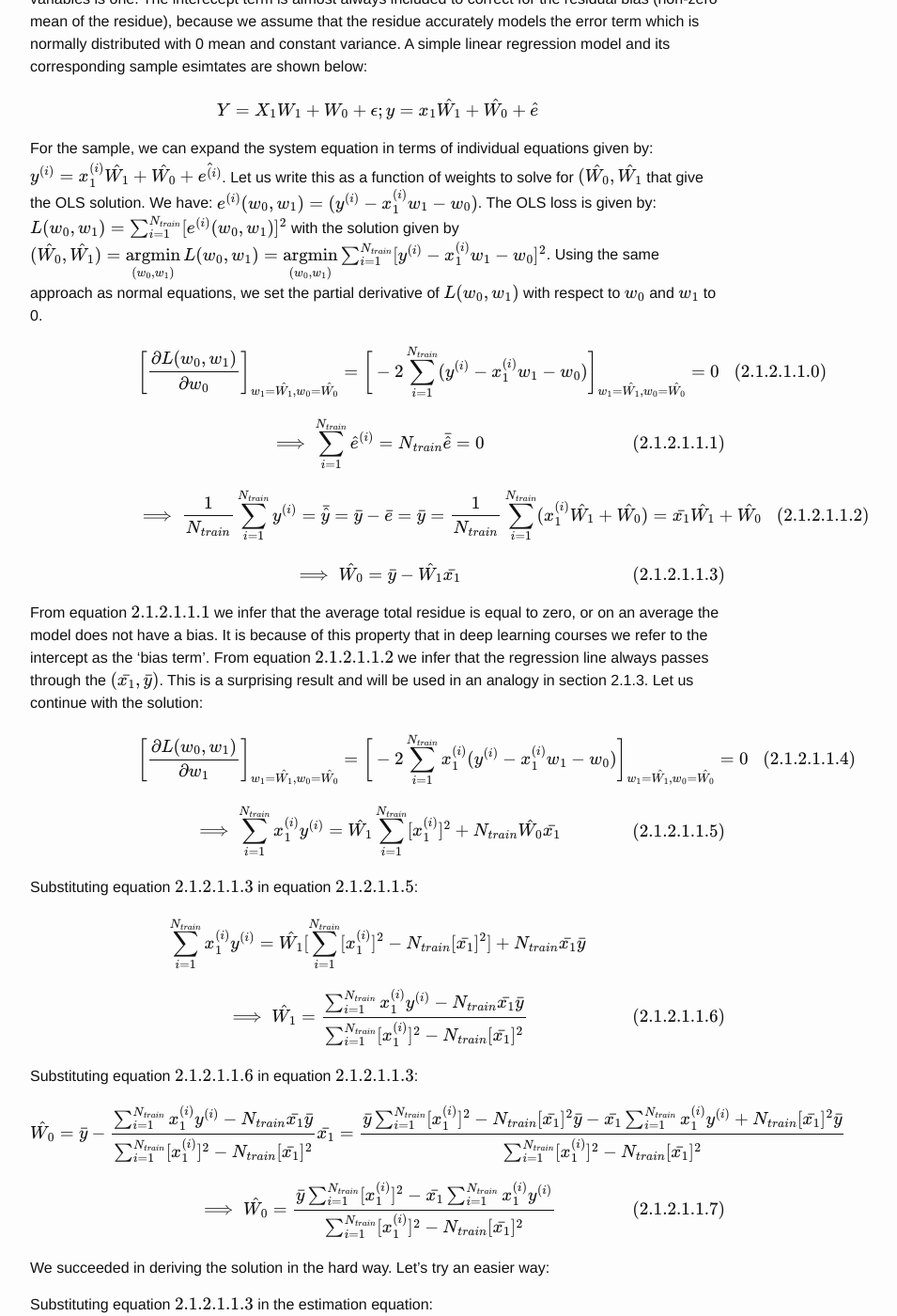
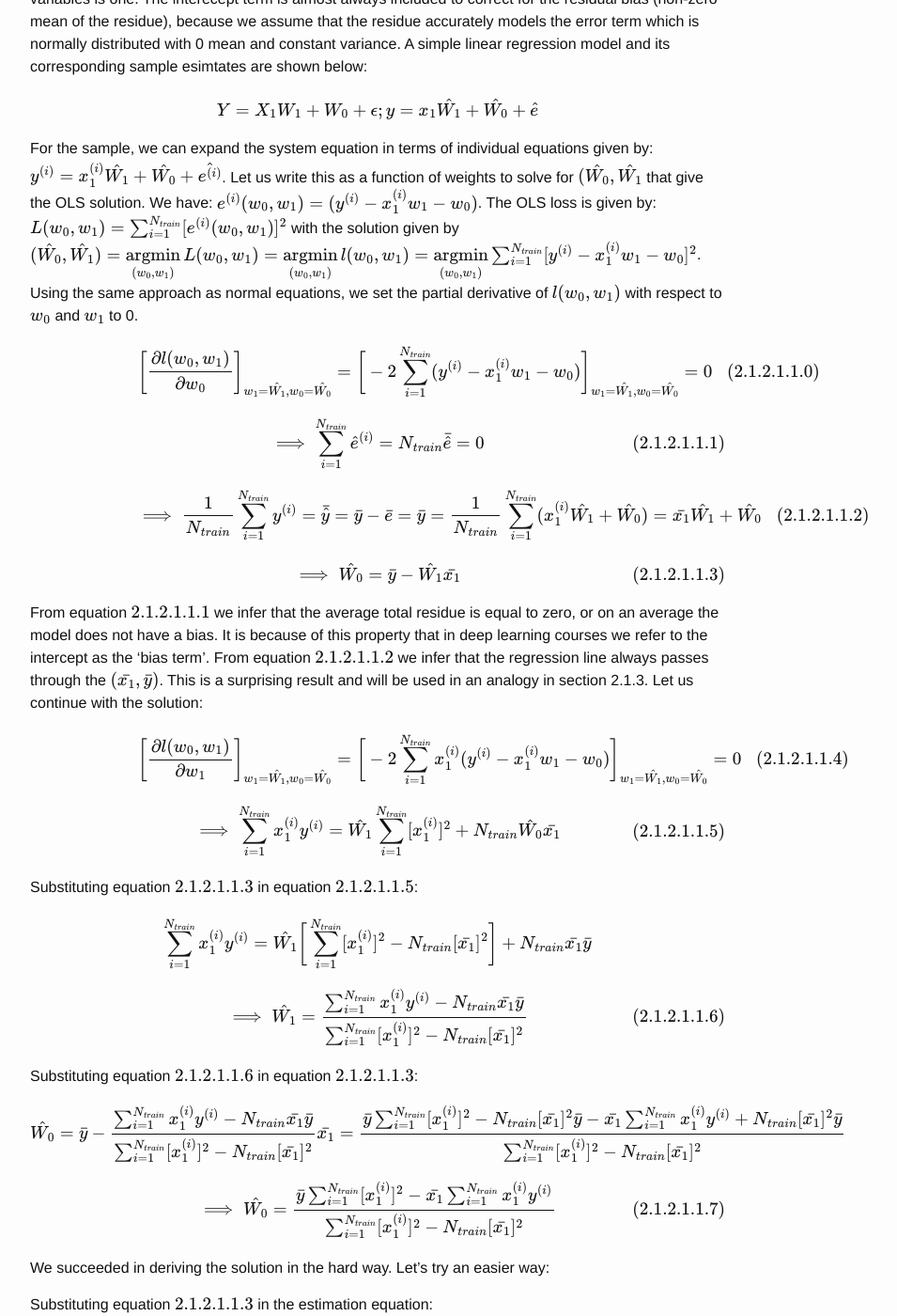
Before and after one commit to SNaveenMathew/ml_book, a Jekyll site: the page built from linear_regression.md, in a window 1280 px wide and 1400 px high, scrolled down 1875 px. Shown: the whole window at 94% size, without its empty margins (238-1193 px from the left). Built offline with Jekyll 4.4.1, drawn with Linux system fonts in a browser that asks for light colours; our own code applies the rules of GitHub Pages for plain Markdown files; formulas are drawn with MathJax 3; some of the changed text lies outside the part shown.

Commit message:
Replaced L with l where required

```diff
--- a/linear_regression.md
+++ b/linear_regression.md
@@ -48,9 +48,9 @@ Simple linear regression is a special case of linear regression in which the num
 
 $$Y = X_1 W_1 + W_0 + \epsilon; y = x_1 \hat{W_1} + \hat{W_0} + \hat{e}$$
 
-For the sample, we can expand the system equation in terms of individual equations given by: $y^{(i)} = x_1^{(i)} \hat{W_1} + \hat{W_0} + \hat{e^{(i)}}$. Let us write this as a function of weights to solve for $(\hat{W_0}, \hat{W_1}$ that give the OLS solution. We have: $e^{(i)}(w_0, w_1) = (y^{(i)} - x_1^{(i)} w_1 - w_0)$. The OLS loss is given by: $L(w_0, w_1) = \sum_{i=1}^{N_{train}}[e^{(i)}(w_0, w_1)]^2$ with the solution given by $(\hat{W_0}, \hat{W_1}) = \argmin \limits_{(w_0, w_1)} L(w_0, w_1) = \argmin \limits_{(w_0, w_1)} \sum_{i=1}^{N_{train}} [y^{(i)} - x_1^{(i)} w_1 - w_0]^2$. Using the same approach as normal equations, we set the partial derivative of $L(w_0, w_1)$ with respect to $w_0$ and $w_1$ to 0.
+For the sample, we can expand the system equation in terms of individual equations given by: $y^{(i)} = x_1^{(i)} \hat{W_1} + \hat{W_0} + \hat{e^{(i)}}$. Let us write this as a function of weights to solve for $(\hat{W_0}, \hat{W_1}$ that give the OLS solution. We have: $e^{(i)}(w_0, w_1) = (y^{(i)} - x_1^{(i)} w_1 - w_0)$. The OLS loss is given by: $L(w_0, w_1) = \sum_{i=1}^{N_{train}}[e^{(i)}(w_0, w_1)]^2$ with the solution given by $(\hat{W_0}, \hat{W_1}) = \argmin \limits_{(w_0, w_1)} L(w_0, w_1) = \argmin \limits_{(w_0, w_1)} l(w_0, w_1) = \argmin \limits_{(w_0, w_1)} \sum_{i=1}^{N_{train}} [y^{(i)} - x_1^{(i)} w_1 - w_0]^2$. Using the same approach as normal equations, we set the partial derivative of $l(w_0, w_1)$ with respect to $w_0$ and $w_1$ to 0.
 
-$$\bigg[\frac{\partial L(w_0, w_1)}{\partial w_0}\bigg]_{w_1 = \hat{W_1}, w_0 = \hat{W_0}} = \bigg[-2\sum_{i=1}^{N_{train}}(y^{(i)} - x_1^{(i)} w_1 - w_0)\bigg]_{w_1 = \hat{W_1}, w_0 = \hat{W_0}} = 0 \tag{2.1.2.1.1.0}$$
+$$\bigg[\frac{\partial l(w_0, w_1)}{\partial w_0}\bigg]_{w_1 = \hat{W_1}, w_0 = \hat{W_0}} = \bigg[-2\sum_{i=1}^{N_{train}}(y^{(i)} - x_1^{(i)} w_1 - w_0)\bigg]_{w_1 = \hat{W_1}, w_0 = \hat{W_0}} = 0 \tag{2.1.2.1.1.0}$$
 
 $$\implies \sum_{i=1}^{N_{train}} \hat{e}^{(i)} = N_{train} \bar{\hat{e}} = 0 \tag{2.1.2.1.1.1}$$
 
@@ -60,13 +60,13 @@ $$\implies \hat{W_0} = \bar{y} - \hat{W_1}\bar{x_1} \tag{2.1.2.1.1.3}$$
 
 From equation $2.1.2.1.1.1$ we infer that the average total residue is equal to zero, or on an average the model does not have a bias. It is because of this property that in deep learning courses we refer to the intercept as the 'bias term'. From equation $2.1.2.1.1.2$ we infer that the regression line always passes through the $(\bar{x_1}, \bar{y})$. This is a surprising result and will be used in an analogy in section 2.1.3. Let us continue with the solution:
 
-$$\bigg[\frac{\partial L(w_0, w_1)}{\partial w_1}\bigg]_{w_1 = \hat{W_1}, w_0 = \hat{W_0}} = \bigg[-2\sum_{i=1}^{N_{train}}x_1^{(i)}(y^{(i)} - x_1^{(i)} w_1 - w_0)\bigg]_{w_1 = \hat{W_1}, w_0 = \hat{W_0}} = 0 \tag{2.1.2.1.1.4}$$
+$$\bigg[\frac{\partial l(w_0, w_1)}{\partial w_1}\bigg]_{w_1 = \hat{W_1}, w_0 = \hat{W_0}} = \bigg[-2\sum_{i=1}^{N_{train}}x_1^{(i)}(y^{(i)} - x_1^{(i)} w_1 - w_0)\bigg]_{w_1 = \hat{W_1}, w_0 = \hat{W_0}} = 0 \tag{2.1.2.1.1.4}$$
 
 $$\implies \sum_{i=1}^{N_{train}} x_1^{(i)} y^{(i)} = \hat{W_1} \sum_{i=1}^{N_{train}} [x_1^{(i)}]^2 + N_{train} \hat{W_0}\bar{x_1} \tag{2.1.2.1.1.5}$$
 
 Substituting equation $2.1.2.1.1.3$ in equation $2.1.2.1.1.5$:
 
-$$\sum_{i=1}^{N_{train}} x_1^{(i)} y^{(i)} = \hat{W_1} [\sum_{i=1}^{N_{train}} [x_1^{(i)}]^2 - N_{train}[\bar{x_1}]^2] + N_{train}\bar{x_1}\bar{y}$$
+$$\sum_{i=1}^{N_{train}} x_1^{(i)} y^{(i)} = \hat{W_1} \bigg[\sum_{i=1}^{N_{train}} [x_1^{(i)}]^2 - N_{train}[\bar{x_1}]^2 \bigg] + N_{train}\bar{x_1}\bar{y}$$
 
 $$\implies \hat{W_1}  = \frac{\sum_{i=1}^{N_{train}} x_1^{(i)} y^{(i)} - N_{train}\bar{x_1}\bar{y}}{\sum_{i=1}^{N_{train}} [x_1^{(i)}]^2 - N_{train}[\bar{x_1}]^2} \tag{2.1.2.1.1.6}$$
 
```
Also changed, not shown: other parts of linear_regression.md (+1 -1 lines).
